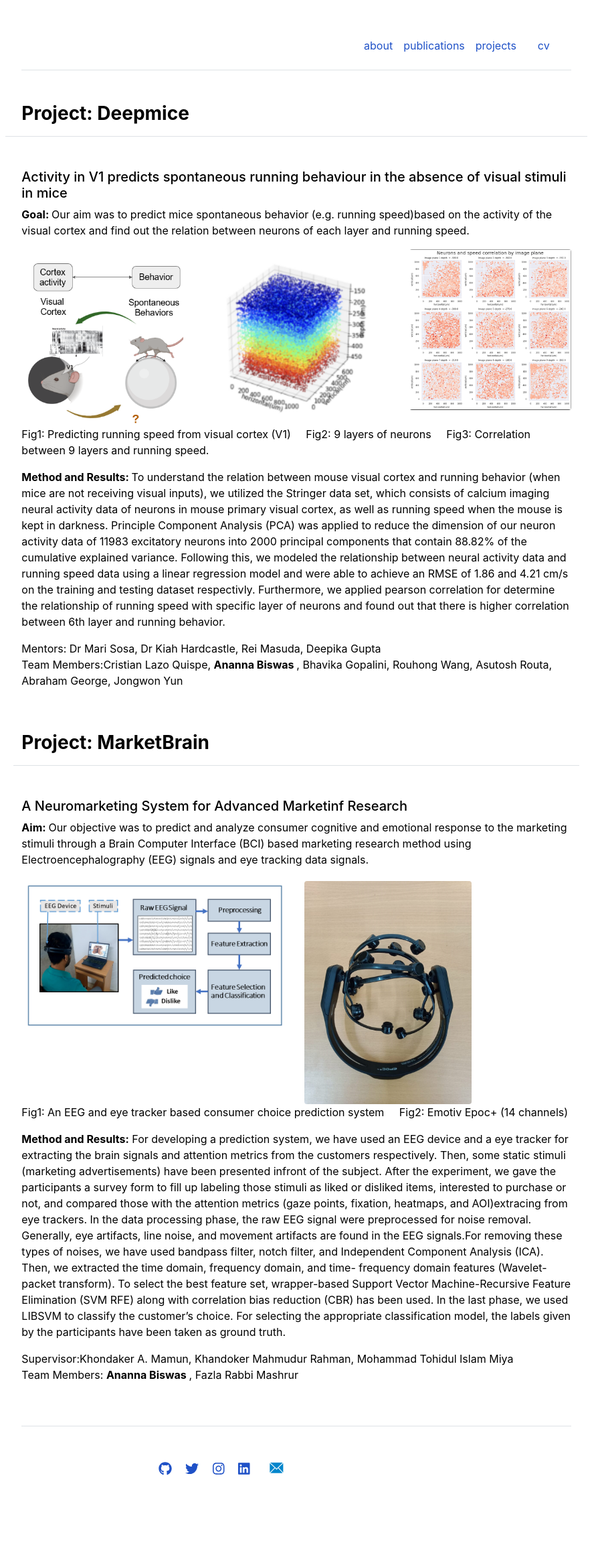
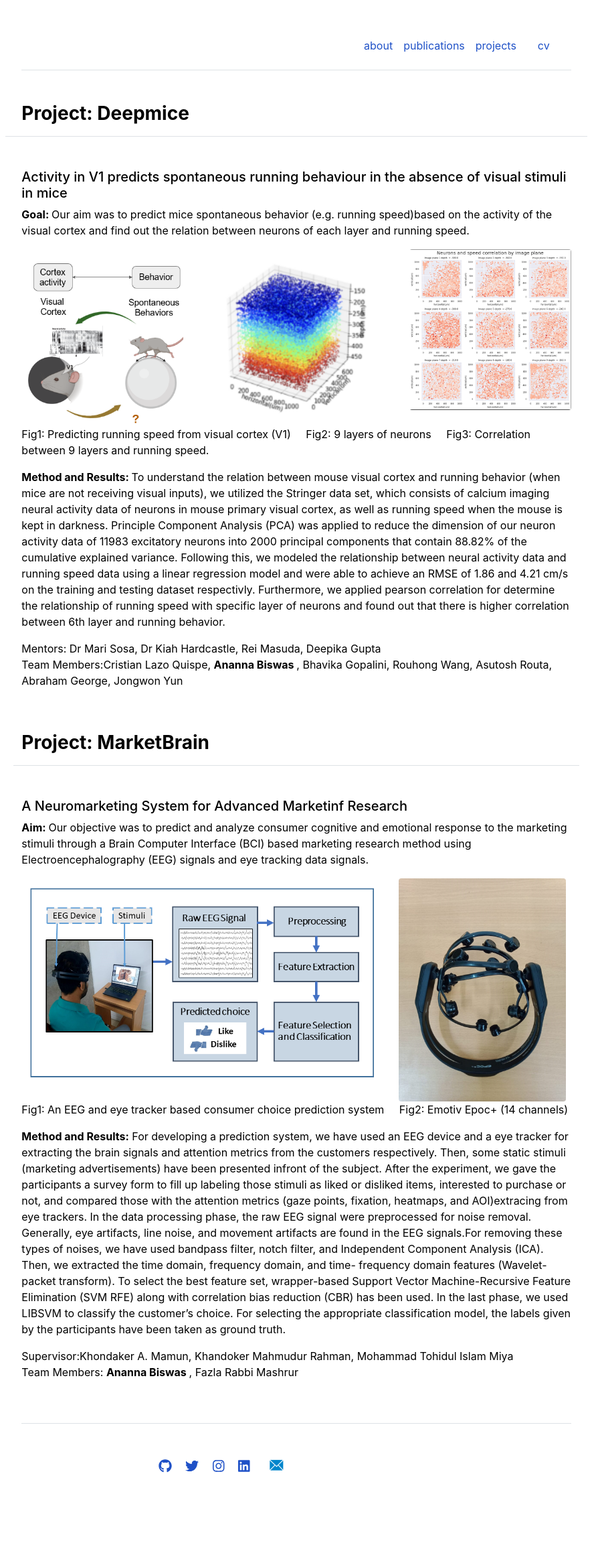
Before and after one commit to Anannabiswas/anannabiswas.github.io, a Jekyll site: the page built from projects.md, in a window 1280 px wide. Shown: the whole page at 67% size, without its empty margins (197-1082 px from the left). Built offline with Jekyll 4.4.1, drawn with Linux system fonts in a browser that asks for light colours.

Commit message:
Update projects.md

```diff
--- a/projects.md
+++ b/projects.md
@@ -58,11 +58,11 @@ title: "Projects"
            (BCI) based marketing research method using Electroencephalography (EEG) signals and eye tracking data signals.
         </p>
 
-    <div class="col-md mt-3 mt-md-0">
+    <div class="col-md-8">
        <img src="{{ site.github.url }}/assets/img/pipeline.png" width="900" height="650" class="img-fluid rounded z-depth-1">
 
     </div>
-    <div class="col-sm mt-3 mt-md-1">
+    <div class="col-md-4">
         <img src="{{ site.github.url }}/assets/img/emotiv.jpeg" width="250" height="310" class="img-fluid rounded z-depth-1">
     </div>
 
```
